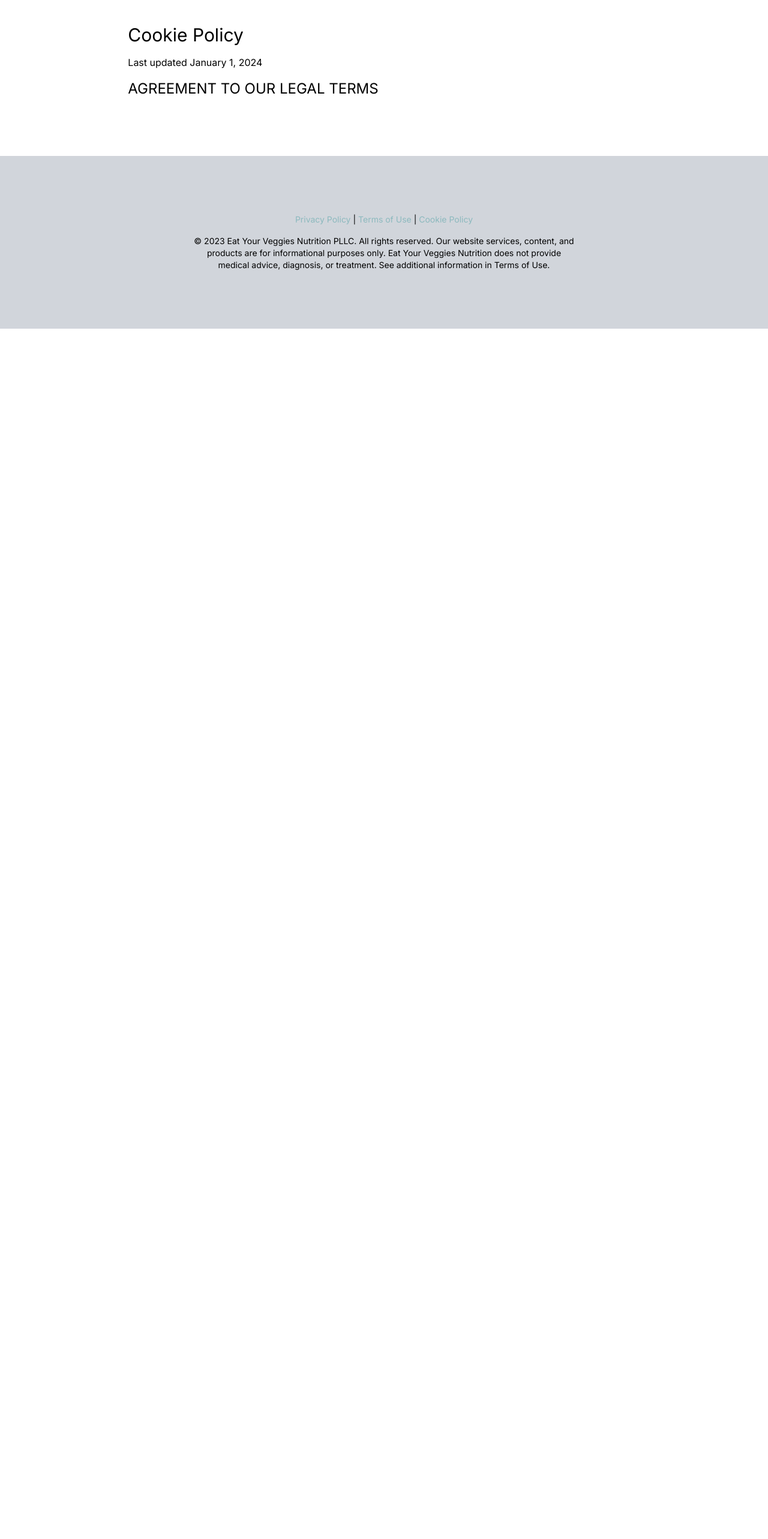
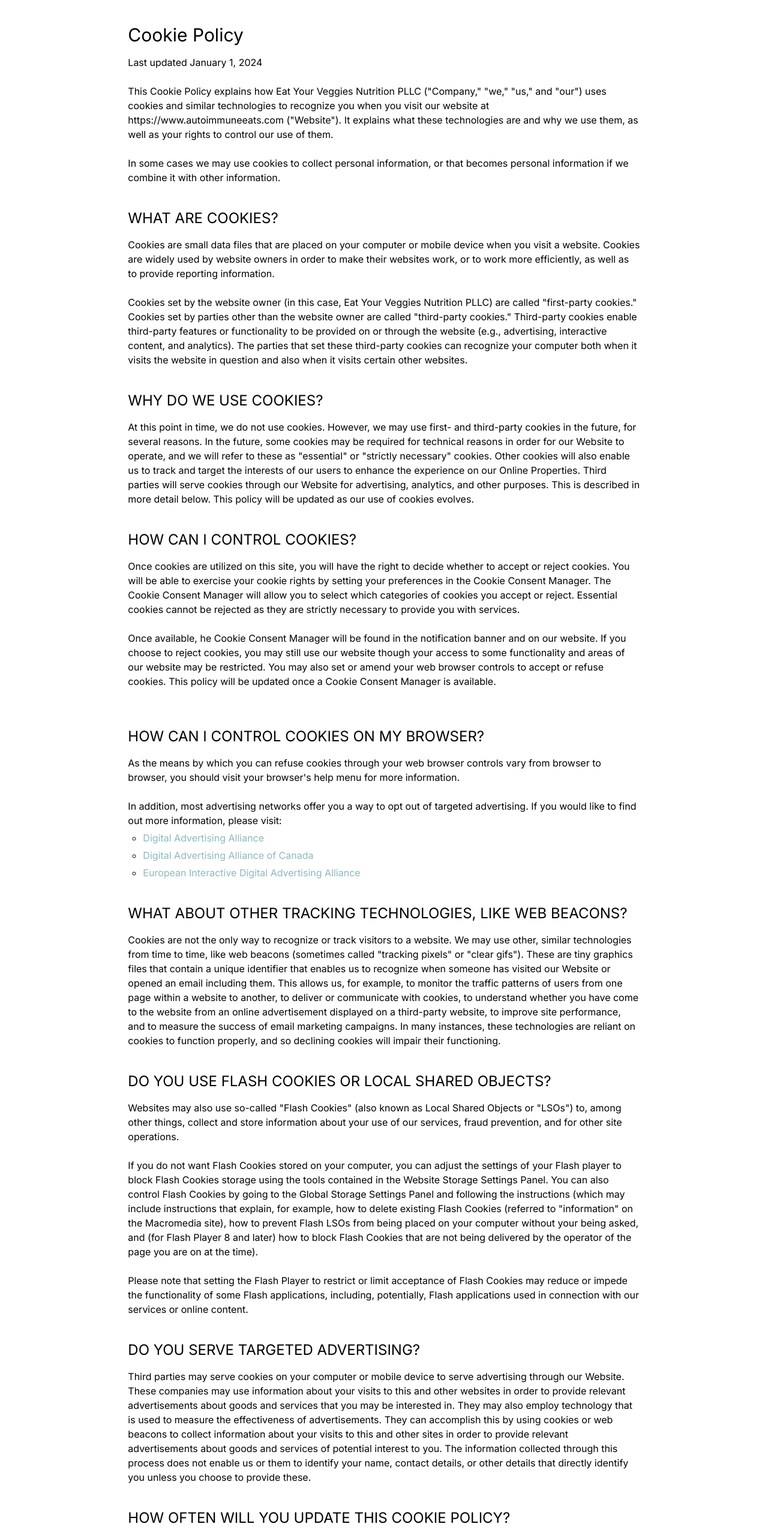
Before and after one commit to cayleeclaww/AutoimmuneEatsWebsitewTailwind, a Next.js app: page /Cookie-Policy in a window 1280 px wide. Shown: the part 220-2786 px from the top of the page at 60% size. Before the commit the page ends 800 px from the top, so only its background shows below. Built offline with nearby package versions, Linux system fonts and the light colour scheme.

Commit message:
completed Cookie Policy page

```diff
--- a/components/Footer.jsx
+++ b/components/Footer.jsx
@@ -10,7 +10,7 @@ export default function Footer() {
           <Link href="/Cookie-Policy">Cookie Policy</Link>
         </p>
         <p>
-          &copy; 2023 Eat Your Veggies Nutrition PLLC. All rights reserved. Our
+          &copy; 2024 Eat Your Veggies Nutrition PLLC. All rights reserved. Our
           website services, content, and products are for informational purposes
           only. Eat Your Veggies Nutrition does not provide medical advice,
           diagnosis, or treatment. See additional information in Terms of Use.
--- a/src/app/(home)/page.js
+++ b/src/app/(home)/page.js
@@ -331,10 +331,6 @@ export default function Home() {
           Statement on scientific/journalistic integrity
         </p>
       </div>
-      {/* footer  */}
-      <div className="w-full bg-gray-300 h-64 place-items-center">
-        <p className="text-center p-24">footer</p>
-      </div>
     </>
   );
 }
--- a/src/app/(misc)/Cookie-Policy/page.js
+++ b/src/app/(misc)/Cookie-Policy/page.js
@@ -4,12 +4,201 @@ export default function CookiePolicyPage() {
       <div className="w-2/3 mx-auto my-24">
         <h1 className="text-3xl my-4">Cookie Policy</h1>
         <p>Last updated January 1, 2024</p>
+        <br></br>
+        <p>
+          This Cookie Policy explains how Eat Your Veggies Nutrition PLLC
+          ("Company," "we," "us," and "our") uses cookies and similar
+          technologies to recognize you when you visit our website at
+          https://www.autoimmuneeats.com ("Website"). It explains what these
+          technologies are and why we use them, as well as your rights to
+          control our use of them.
+        </p>
+        <br></br>
+        <p>
+          In some cases we may use cookies to collect personal information, or
+          that becomes personal information if we combine it with other
+          information.
+        </p>
+        <br></br>
+        <h2 className="text-2xl my-4 uppercase">What are cookies?</h2>
+        <p>
+          Cookies are small data files that are placed on your computer or
+          mobile device when you visit a website. Cookies are widely used by
+          website owners in order to make their websites work, or to work more
+          efficiently, as well as to provide reporting information.
+        </p>
+        <br></br>{" "}
+        <p>
+          Cookies set by the website owner (in this case, Eat Your Veggies
+          Nutrition PLLC) are called "first-party cookies." Cookies set by
+          parties other than the website owner are called "third-party cookies."
+          Third-party cookies enable third-party features or functionality to be
+          provided on or through the website (e.g., advertising, interactive
+          content, and analytics). The parties that set these third-party
+          cookies can recognize your computer both when it visits the website in
+          question and also when it visits certain other websites.
+        </p>
+        <br></br>
+        <h2 className="text-2xl my-4 uppercase">Why do we use cookies?</h2>
+        <p>
+          At this point in time, we do not use cookies. However, we may use
+          first- and third-party cookies in the future, for several reasons. In
+          the future, some cookies may be required for technical reasons in
+          order for our Website to operate, and we will refer to these as
+          "essential" or "strictly necessary" cookies. Other cookies will also
+          enable us to track and target the interests of our users to enhance
+          the experience on our Online Properties. Third parties will serve
+          cookies through our Website for advertising, analytics, and other
+          purposes. This is described in more detail below. This policy will be
+          updated as our use of cookies evolves.
+        </p>
+        <br></br>
+        <h2 className="text-2xl my-4 uppercase">How can I control cookies?</h2>
+        <p>
+          Once cookies are utilized on this site, you will have the right to
+          decide whether to accept or reject cookies. You will be able to
+          exercise your cookie rights by setting your preferences in the Cookie
+          Consent Manager. The Cookie Consent Manager will allow you to select
+          which categories of cookies you accept or reject. Essential cookies
+          cannot be rejected as they are strictly necessary to provide you with
+          services.
+        </p>
+        <br></br>{" "}
+        <p>
+          Once available, he Cookie Consent Manager will be found in the
+          notification banner and on our website. If you choose to reject
+          cookies, you may still use our website though your access to some
+          functionality and areas of our website may be restricted. You may also
+          set or amend your web browser controls to accept or refuse cookies.
+          This policy will be updated once a Cookie Consent Manager is
+          available.
+        </p>
+        <br></br> <p></p>
+        <br></br>
         <h2 className="text-2xl my-4 uppercase">
-          AGREEMENT TO OUR LEGAL TERMS
+          How can I control cookies on my browser?
         </h2>
+        <p>
+          As the means by which you can refuse cookies through your web browser
+          controls vary from browser to browser, you should visit your browser's
+          help menu for more information.
+        </p>
+        <br></br>
+        <ul>
+          In addition, most advertising networks offer you a way to opt out of
+          targeted advertising. If you would like to find out more information,
+          please visit:
+          <li>
+            <a href="https://optout.aboutads.info/?c=2&lang=EN">
+              Digital Advertising Alliance
+            </a>
+          </li>
+          <li>
+            <a href="https://youradchoices.ca">
+              Digital Advertising Alliance of Canada
+            </a>
+          </li>
+          <li>
+            <a href="https://www.youronlinechoices.com">
+              European Interactive Digital Advertising Alliance
+            </a>
+          </li>
+        </ul>
+        <br></br>
+        <h2 className="text-2xl my-4 uppercase">
+          What about other tracking technologies, like web beacons?
+        </h2>
+        <p>
+          Cookies are not the only way to recognize or track visitors to a
+          website. We may use other, similar technologies from time to time,
+          like web beacons (sometimes called "tracking pixels" or "clear gifs").
+          These are tiny graphics files that contain a unique identifier that
+          enables us to recognize when someone has visited our Website or opened
+          an email including them. This allows us, for example, to monitor the
+          traffic patterns of users from one page within a website to another,
+          to deliver or communicate with cookies, to understand whether you have
+          come to the website from an online advertisement displayed on a
+          third-party website, to improve site performance, and to measure the
+          success of email marketing campaigns. In many instances, these
+          technologies are reliant on cookies to function properly, and so
+          declining cookies will impair their functioning.
+        </p>
+        <br></br>
+        <h2 className="text-2xl my-4 uppercase">
+          Do you use Flash cookies or Local Shared Objects?
+        </h2>
+        <p>
+          Websites may also use so-called "Flash Cookies" (also known as Local
+          Shared Objects or "LSOs") to, among other things, collect and store
+          information about your use of our services, fraud prevention, and for
+          other site operations.
+        </p>
+        <br></br>
+        <p>
+          If you do not want Flash Cookies stored on your computer, you can
+          adjust the settings of your Flash player to block Flash Cookies
+          storage using the tools contained in the Website Storage Settings
+          Panel. You can also control Flash Cookies by going to the Global
+          Storage Settings Panel and following the instructions (which may
+          include instructions that explain, for example, how to delete existing
+          Flash Cookies (referred to "information" on the Macromedia site), how
+          to prevent Flash LSOs from being placed on your computer without your
+          being asked, and (for Flash Player 8 and later) how to block Flash
+          Cookies that are not being delivered by the operator of the page you
+          are on at the time).
+        </p>
+        <br></br>{" "}
+        <p>
+          Please note that setting the Flash Player to restrict or limit
+          acceptance of Flash Cookies may reduce or impede the functionality of
+          some Flash applications, including, potentially, Flash applications
+          used in connection with our services or online content.
+        </p>
+        <br></br>
+        <h2 className="text-2xl my-4 uppercase">
+          Do you serve targeted advertising?
+        </h2>
+        <p>
+          Third parties may serve cookies on your computer or mobile device to
+          serve advertising through our Website. These companies may use
+          information about your visits to this and other websites in order to
+          provide relevant advertisements about goods and services that you may
+          be interested in. They may also employ technology that is used to
+          measure the effectiveness of advertisements. They can accomplish this
+          by using cookies or web beacons to collect information about your
+          visits to this and other sites in order to provide relevant
+          advertisements about goods and services of potential interest to you.
+          The information collected through this process does not enable us or
+          them to identify your name, contact details, or other details that
+          directly identify you unless you choose to provide these.
+        </p>
+        <br></br>
+        <h2 className="text-2xl my-4 uppercase">
+          How often will you update this Cookie Policy?
+        </h2>
+        <p>
+          We may update this Cookie Policy from time to time in order to
+          reflect, for example, changes to the cookies we use or for other
+          operational, legal, or regulatory reasons. Please therefore revisit
+          this Cookie Policy regularly to stay informed about our use of cookies
+          and related technologies. The date at the top of this Cookie Policy
+          indicates when it was last updated.
+        </p>
+        <br></br>
+        <h2 className="text-2xl my-4 uppercase">
+          Where can I get further information?
+        </h2>
+        <p>
+          If you have any questions about our use of cookies or other
+          technologies, please email us at eatyerveg@gmail.com or by post to:
+        </p>
+        <br></br>{" "}
+        <p>
+          Eat Your Veggies Nutrition PLLC<br></br> 144 Outlaw Court<br></br>{" "}
+          Jefferson, CO 80456<br></br> United States<br></br> Phone: 2017021355
+        </p>
+        <br></br>
       </div>
-
-
     </>
   );
 }
```
